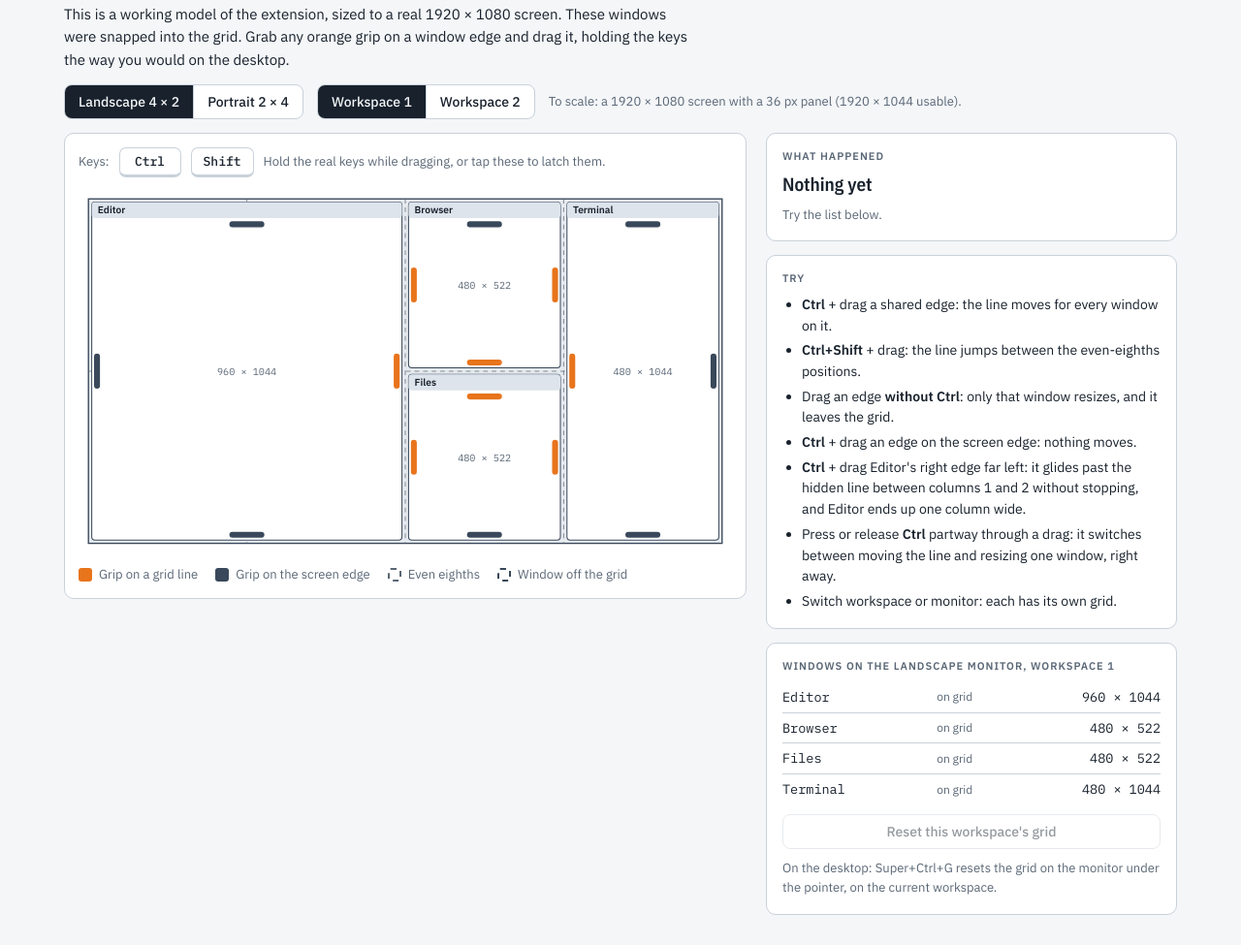
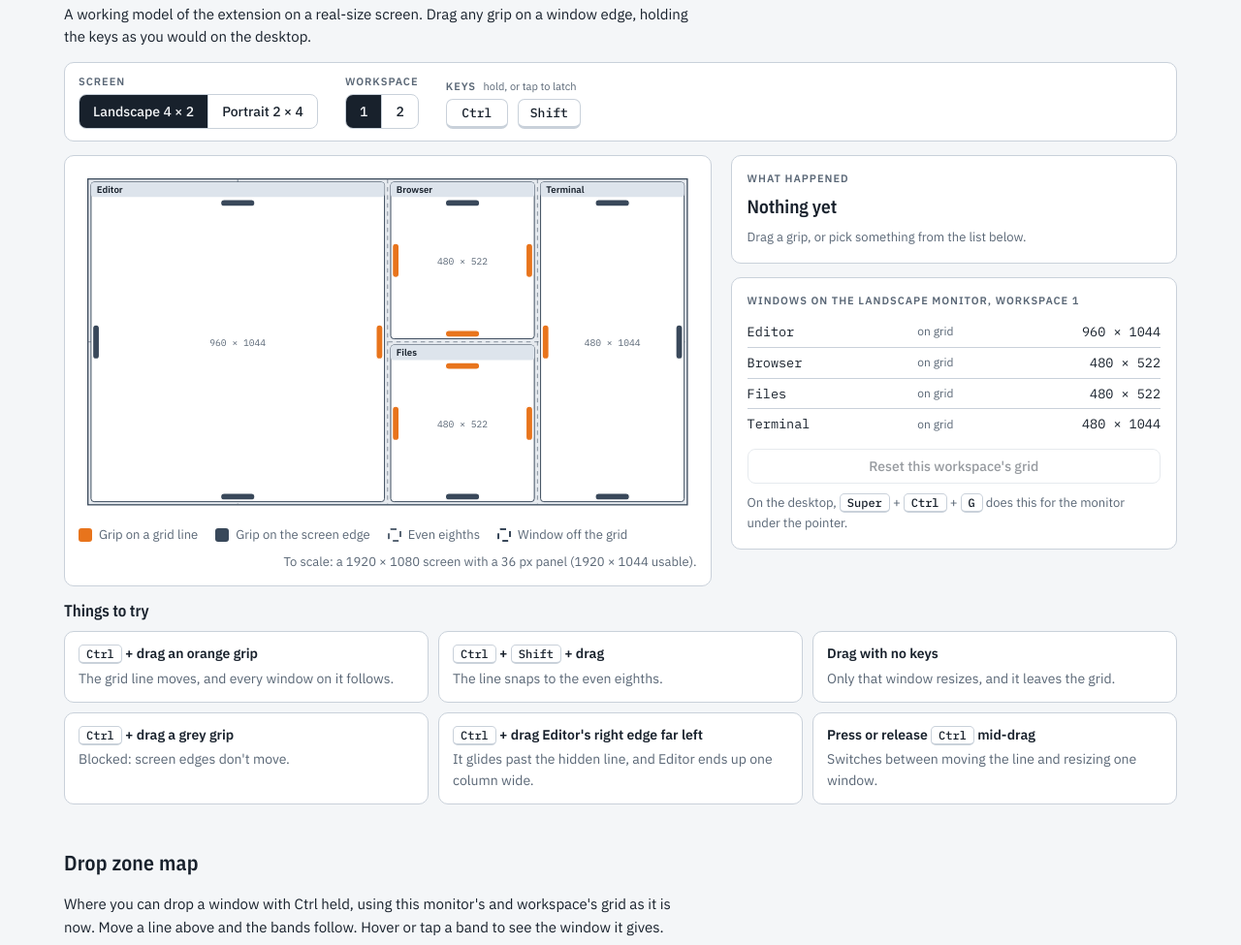
Before and after one commit to spuddermax/screen-snapper, a plain HTML site: page docs/index.html in a window 1280 px wide. Shown: the part 912-1887 px from the top of the page at 97% size. Drawn offline with nearby package versions, Linux system fonts and the light colour scheme.

Commit message:
Condense the Try it now section
Screen, workspace and key controls share one labelled bar; What happened
and the window list sit beside the demo at its height; the things to try
become a grid of short cards below. README screenshots updated.

Co-Authored-By: Claude Opus 5.5 <noreply@anthropic.com>

```diff
--- a/docs/index.html
+++ b/docs/index.html
@@ -83,10 +83,8 @@ header { display: flex; flex-direction: column; gap: 14px; }
 .seg button:focus-visible, .btn:focus-visible, .key:focus-visible, .zone:focus-visible, .mini:focus-visible, .grip:focus-visible { outline: 3px solid var(--result); outline-offset: 2px; }
 .monitor-note, .hint { color: var(--muted); font-size: 13px; }
 
-.work { display: flex; flex-wrap: wrap; gap: 20px; align-items: flex-start; }
 .map-box { flex: 1 1 560px; min-width: 0; background: var(--panel); border: 1px solid var(--line); border-radius: 10px; padding: 14px; margin: 0; display: flex; flex-direction: column; gap: 12px; }
 .map-box svg { display: block; width: 100%; height: auto; max-height: 74vh; margin: 0 auto; touch-action: none; user-select: none; -webkit-user-select: none; }
-.readout { flex: 1 1 280px; min-width: 0; display: flex; flex-direction: column; gap: 14px; }
 .card { background: var(--panel); border: 1px solid var(--line); border-radius: 10px; padding: 16px; display: flex; flex-direction: column; gap: 10px; }
 .card.blocked { border-color: var(--blocked); }
 .card.blocked .result-title { color: var(--blocked); }
@@ -104,7 +102,6 @@ header { display: flex; flex-direction: column; gap: 14px; }
 .wins tr.changed td { color: var(--result); font-weight: 500; }
 .keys-row { display: flex; flex-wrap: wrap; align-items: center; gap: 8px 10px; }
 
-.try { margin: 0; padding-left: 20px; display: flex; flex-direction: column; gap: 4px; font-size: 14px; }
 .legend { display: flex; flex-wrap: wrap; gap: 8px 18px; font-size: 13px; color: var(--muted); }
 .legend span { display: inline-flex; align-items: center; gap: 7px; }
 .sw { width: 14px; height: 14px; border-radius: 3px; display: inline-block; }
@@ -121,6 +118,25 @@ table.rules { border-collapse: collapse; width: 100%; font-size: 14px; }
 .rules td .sw { vertical-align: -2px; margin-right: 8px; }
 .rules td.k { white-space: nowrap; font-family: var(--font-mono); font-size: 13px; }
 
+/* Try-it-now controls: one bar with labelled groups. */
+.control-bar { display: flex; flex-wrap: wrap; gap: 12px 28px; align-items: flex-end; background: var(--panel); border: 1px solid var(--line); border-radius: 10px; padding: 12px 14px; }
+.ctl { display: flex; flex-direction: column; gap: 6px; }
+.ctl-label { font: 600 11px var(--font-body); letter-spacing: .09em; text-transform: uppercase; color: var(--muted); }
+.ctl-sub { text-transform: none; letter-spacing: 0; font-weight: 400; margin-left: 4px; }
+.map-box .legend .monitor-note { margin-left: auto; }
+/* A side column that takes its height from the figure beside it. */
+.fill-panel { position: relative; min-width: 0; min-height: 360px; }
+.fill { position: absolute; inset: 0; overflow-y: auto; overscroll-behavior: contain; display: flex; flex-direction: column; gap: 14px; }
+.things { display: flex; flex-direction: column; gap: 10px; }
+.things-title { margin: 0; font: 600 1.05rem var(--font-display); }
+.things-grid { list-style: none; margin: 0; padding: 0; display: grid; grid-template-columns: repeat(3, minmax(0, 1fr)); gap: 10px; }
+.things-grid li { background: var(--panel); border: 1px solid var(--line); border-radius: 10px; padding: 12px 14px; display: flex; flex-direction: column; gap: 4px; font-size: 14px; color: var(--muted); min-width: 0; }
+.things-grid .do { color: var(--fg); font-weight: 600; }
+@media (max-width: 860px) {
+  .things-grid { grid-template-columns: 1fr; }
+  .fill-panel { min-height: 0; }
+  .fill { position: static; }
+}
 /* Map with the catalogue beside it: the map sets the row height, and the
    catalogue scrolls within it. Stacks on narrow screens. */
 .map-layout { display: grid; grid-template-columns: minmax(0, 1.45fr) minmax(0, 1fr); gap: 20px; }
@@ -288,60 +304,71 @@ html { scroll-behavior: smooth; }
     <div class="try-head">
       <span class="live"><span class="dot" aria-hidden="true"></span>Interactive demo</span>
       <h2 id="demo-h">Try it now: move a grid line</h2>
-      <p>This is a working model of the extension, sized to a real 1920 × 1080 screen. These windows were snapped into the grid. Grab any orange grip on a window edge and drag it, holding the keys the way you would on the desktop.</p>
+      <p>A working model of the extension on a real-size screen. Drag any grip on a window edge, holding the keys as you would on the desktop.</p>
     </div>
-    <div class="toolbar">
-      <div class="seg" role="group" aria-label="Monitor">
+
+    <div class="control-bar">
+      <div class="ctl">
+        <span class="ctl-label" id="lbl-screen">Screen</span>
+        <div class="seg" role="group" aria-labelledby="lbl-screen">
           <button id="btn-landscape" type="button" aria-pressed="true">Landscape 4 × 2</button>
           <button id="btn-portrait" type="button" aria-pressed="false">Portrait 2 × 4</button>
         </div>
-      <div class="seg" role="group" aria-label="Workspace">
-        <button id="btn-ws0" type="button" aria-pressed="true">Workspace 1</button>
-        <button id="btn-ws1" type="button" aria-pressed="false">Workspace 2</button>
       </div>
-      <span class="monitor-note" id="monitor-note"></span>
+      <div class="ctl">
+        <span class="ctl-label" id="lbl-ws">Workspace</span>
+        <div class="seg" role="group" aria-labelledby="lbl-ws">
+          <button id="btn-ws0" type="button" aria-pressed="true">1</button>
+          <button id="btn-ws1" type="button" aria-pressed="false">2</button>
         </div>
-    <div class="work">
-      <figure class="map-box">
+      </div>
+      <div class="ctl">
+        <span class="ctl-label">Keys <span class="ctl-sub">hold, or tap to latch</span></span>
         <div class="keys-row">
-          <span class="hint">Keys:</span>
           <button class="key" id="key-ctrl" type="button" aria-pressed="false">Ctrl</button>
           <button class="key" id="key-shift" type="button" aria-pressed="false">Shift</button>
-          <span class="hint">Hold the real keys while dragging, or tap these to latch them.</span>
         </div>
+      </div>
+    </div>
+
+    <div class="map-layout">
+      <figure class="map-box">
         <svg id="demo" role="img" aria-label="Example screen with windows snapped into the grid. Each window edge has a grip to drag."></svg>
         <figcaption class="legend">
           <span><i class="sw" style="background:var(--result)"></i>Grip on a grid line</span>
           <span><i class="sw" style="background:var(--grid)"></i>Grip on the screen edge</span>
           <span><i class="sw" style="border:2px dashed var(--muted)"></i>Even eighths</span>
           <span><i class="sw" style="border:2px dashed var(--grid)"></i>Window off the grid</span>
+          <span class="monitor-note" id="monitor-note"></span>
         </figcaption>
       </figure>
-      <aside class="readout">
+      <div class="fill-panel">
+        <div class="fill">
           <div class="card" id="d-card" aria-live="polite">
             <div class="eyebrow">What happened</div>
             <div id="d-title" class="result-title">Nothing yet</div>
-          <div id="d-detail" class="hint">Try the list below.</div>
-        </div>
-        <div class="card">
-          <div class="eyebrow">Try</div>
-          <ul class="try">
-            <li><b>Ctrl</b> + drag a shared edge: the line moves for every window on it.</li>
-            <li><b>Ctrl+Shift</b> + drag: the line jumps between the even-eighths positions.</li>
-            <li>Drag an edge <b>without Ctrl</b>: only that window resizes, and it leaves the grid.</li>
-            <li><b>Ctrl</b> + drag an edge on the screen edge: nothing moves.</li>
-            <li><b>Ctrl</b> + drag Editor's right edge far left: it glides past the hidden line between columns 1 and 2 without stopping, and Editor ends up one column wide.</li>
-            <li>Press or release <b>Ctrl</b> partway through a drag: it switches between moving the line and resizing one window, right away.</li>
-            <li>Switch workspace or monitor: each has its own grid.</li>
-          </ul>
+            <div id="d-detail" class="hint">Drag a grip, or pick something from the list below.</div>
           </div>
           <div class="card">
             <div class="eyebrow" id="d-wins-h">Windows</div>
             <table class="wins mono"><tbody id="d-wins"></tbody></table>
             <button class="btn" id="d-reset" type="button">Reset this workspace's grid</button>
-          <span class="hint">On the desktop: Super+Ctrl+G resets the grid on the monitor under the pointer, on the current workspace.</span>
+            <span class="hint">On the desktop, <kbd>Super</kbd> + <kbd>Ctrl</kbd> + <kbd>G</kbd> does this for the monitor under the pointer.</span>
           </div>
-      </aside>
+        </div>
+      </div>
+    </div>
+
+    <div class="things">
+      <h3 class="things-title">Things to try</h3>
+      <ul class="things-grid">
+        <li><span class="do"><kbd>Ctrl</kbd> + drag an orange grip</span><span>The grid line moves, and every window on it follows.</span></li>
+        <li><span class="do"><kbd>Ctrl</kbd> + <kbd>Shift</kbd> + drag</span><span>The line snaps to the even eighths.</span></li>
+        <li><span class="do">Drag with no keys</span><span>Only that window resizes, and it leaves the grid.</span></li>
+        <li><span class="do"><kbd>Ctrl</kbd> + drag a grey grip</span><span>Blocked: screen edges don't move.</span></li>
+        <li><span class="do"><kbd>Ctrl</kbd> + drag Editor's right edge far left</span><span>It glides past the hidden line, and Editor ends up one column wide.</span></li>
+        <li><span class="do">Press or release <kbd>Ctrl</kbd> mid-drag</span><span>Switches between moving the line and resizing one window.</span></li>
+      </ul>
     </div>
   </section>
 
```
Also changed, not shown: docs/images/hand-off.png, docs/images/move-line.png. Lines whose indentation alone changed are shown as unchanged.
